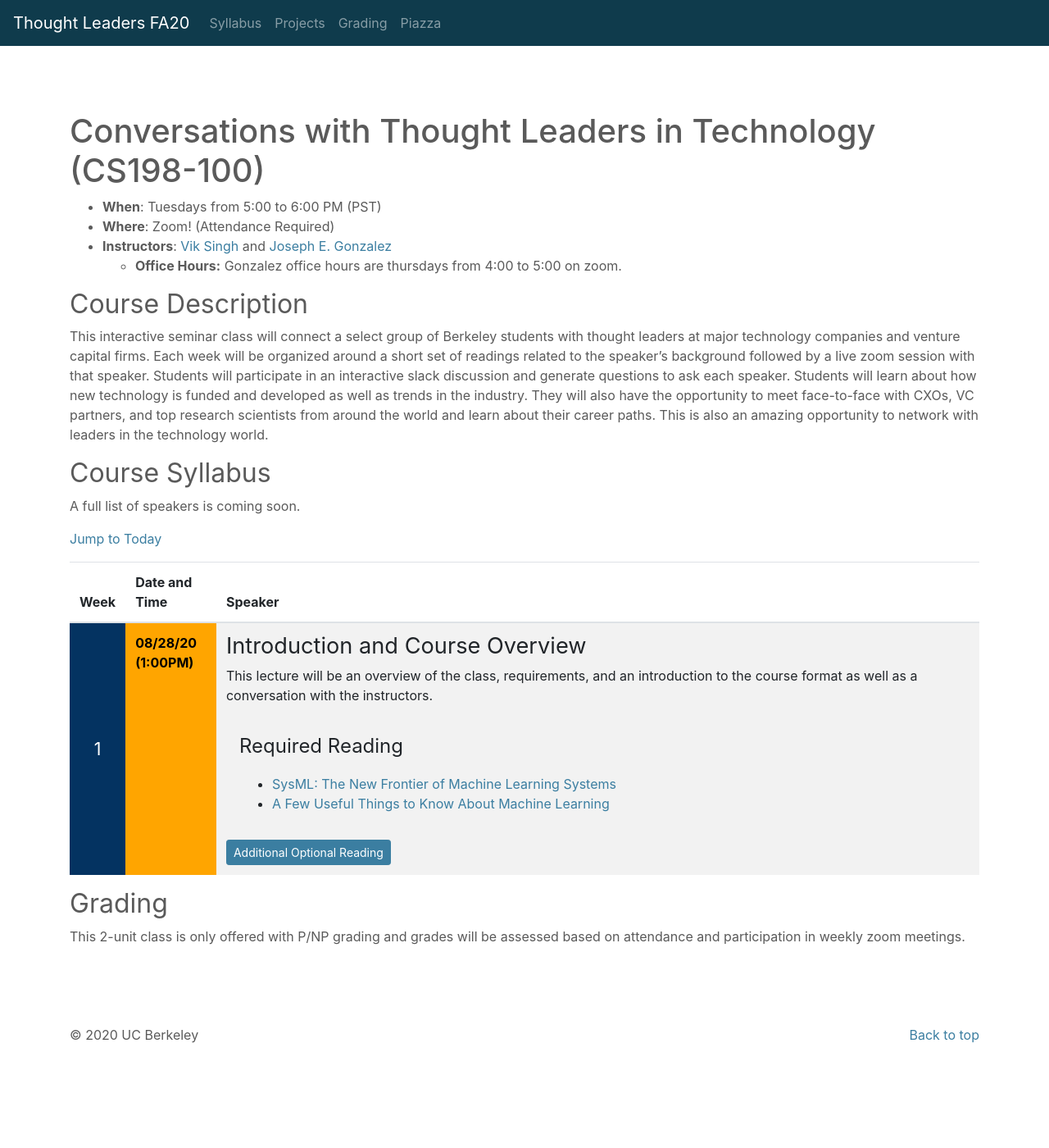
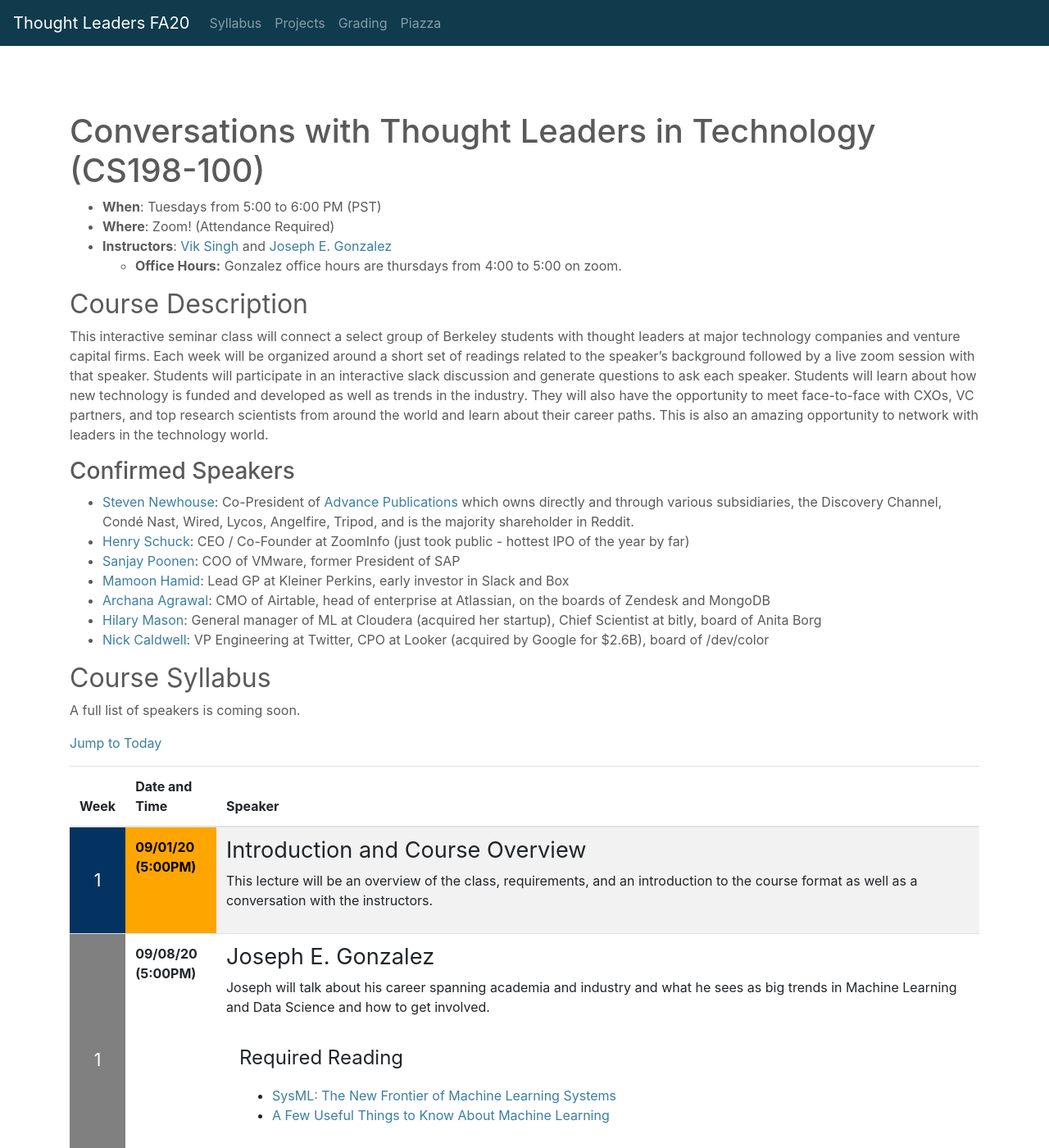
Before and after one commit to ucbrise/cs294-ai-sys-fa20, a Jekyll site: the page built from index.md, in a window 1280 px wide and 1400 px high. Shown: the whole window at 82% size. Built offline with Jekyll 4.4.1, drawn with Linux system fonts in a browser that asks for light colours; nearby versions of some CDN libraries; our own code applies the rules of GitHub Pages for plain Markdown files.

Commit message:
updating bios

```diff
--- a/index.md
+++ b/index.md
@@ -16,7 +16,15 @@ layout: default
 This interactive seminar class will connect a select group of Berkeley students with thought leaders at major technology companies and venture capital firms.  Each week will be organized around a short set of readings related to the speaker’s background followed by a live zoom session with that speaker.  Students will participate in an interactive slack discussion and generate questions to ask each speaker.  Students will learn about how new technology is funded and developed as well as trends in the industry.  They will also have the opportunity to meet face-to-face with CXOs, VC partners, and top research scientists from around the world and learn about their career paths.  This is also an amazing opportunity to network with leaders in the technology world.
 
 
+### Confirmed Speakers
 
+* [Steven Newhouse](https://www.bloomberg.com/profile/person/4664315): Co-President of [Advance Publications](https://en.wikipedia.org/wiki/Advance_Publications) which owns directly and through various subsidiaries, the Discovery Channel, Condé Nast, Wired, Lycos, Angelfire, Tripod, and is the majority shareholder in Reddit.
+* [Henry Schuck](https://www.linkedin.com/in/hschuck/): CEO / Co-Founder at ZoomInfo (just took public - hottest IPO of the year by far)
+* [Sanjay Poonen](https://www.vmware.com/company/leadership/sanjay-poonen.html): COO of VMware, former President of SAP
+* [Mamoon Hamid](https://www.kleinerperkins.com/people/mamoon-hamid/): Lead GP at Kleiner Perkins, early investor in Slack and Box
+* [Archana Agrawal](https://www.linkedin.com/in/archana-agrawal/): CMO of Airtable, head of enterprise at Atlassian, on the boards of Zendesk and MongoDB
+* [Hilary Mason](https://hilarymason.com/): General manager of ML at Cloudera (acquired her startup), Chief Scientist at bitly, board of Anita Borg
+* [Nick Caldwell](https://www.linkedin.com/in/nickcaldwell/): VP Engineering at Twitter, CPO at Looker (acquired by Google for $2.6B), board of /dev/color
 
 ## Course Syllabus
 
@@ -43,15 +51,30 @@ A full list of speakers is coming soon.
 <td style="background:gray; color:white; font-size:16pt; vertical-align:middle;" id="week_1">
 <center><a href="#week_1" style="color:white">1</a></center>
 </td>
-<th id="counter_08/28/20_1"> 08/28/20 (1:00PM) </th>
+<th id="counter_09/01/20_1"> 09/01/20 (5:00PM) </th>
 
 <td markdown="1">
 ## Introduction and Course Overview
 
 This lecture will be an overview of the class, requirements, and an introduction to the course format as well as a conversation with the instructors.
 
-<!-- * Lecture slides: [[pdf](assets/lectures/lec01/01_ai-sys-intro-small.pdf), [pptx](https://github.com/ucbrise/cs294-ai-sys-fa19/raw/master/assets/lectures/lec01/01_ai-sys-intro.pptx)]
- -->
+</td>
+</tr>
+
+
+
+
+<tr>
+<td style="background:gray; color:white; font-size:16pt; vertical-align:middle;" id="week_1">
+<center><a href="#week_1" style="color:white">1</a></center>
+</td>
+<th id="counter_09/08/20_1"> 09/08/20 (5:00PM) </th>
+
+<td markdown="1">
+## Joseph E. Gonzalez
+
+Joseph will talk about his career spanning academia and industry and what he sees as big trends in Machine Learning and Data Science and how to get involved.
+
 <div class="reading">
 <div class="required_reading" markdown="1">
 * [SysML: The New Frontier of Machine Learning Systems](https://arxiv.org/abs/1904.03257)
@@ -62,6 +85,8 @@ This lecture will be an overview of the class, requirements, and an introduction
 * [How to read a paper](https://web.stanford.edu/class/ee384m/Handouts/HowtoReadPaper.pdf) provides some pretty good advice on how to read papers effectively.
 </div>
 </div>
+
+
 </td>
 </tr>
 
```
